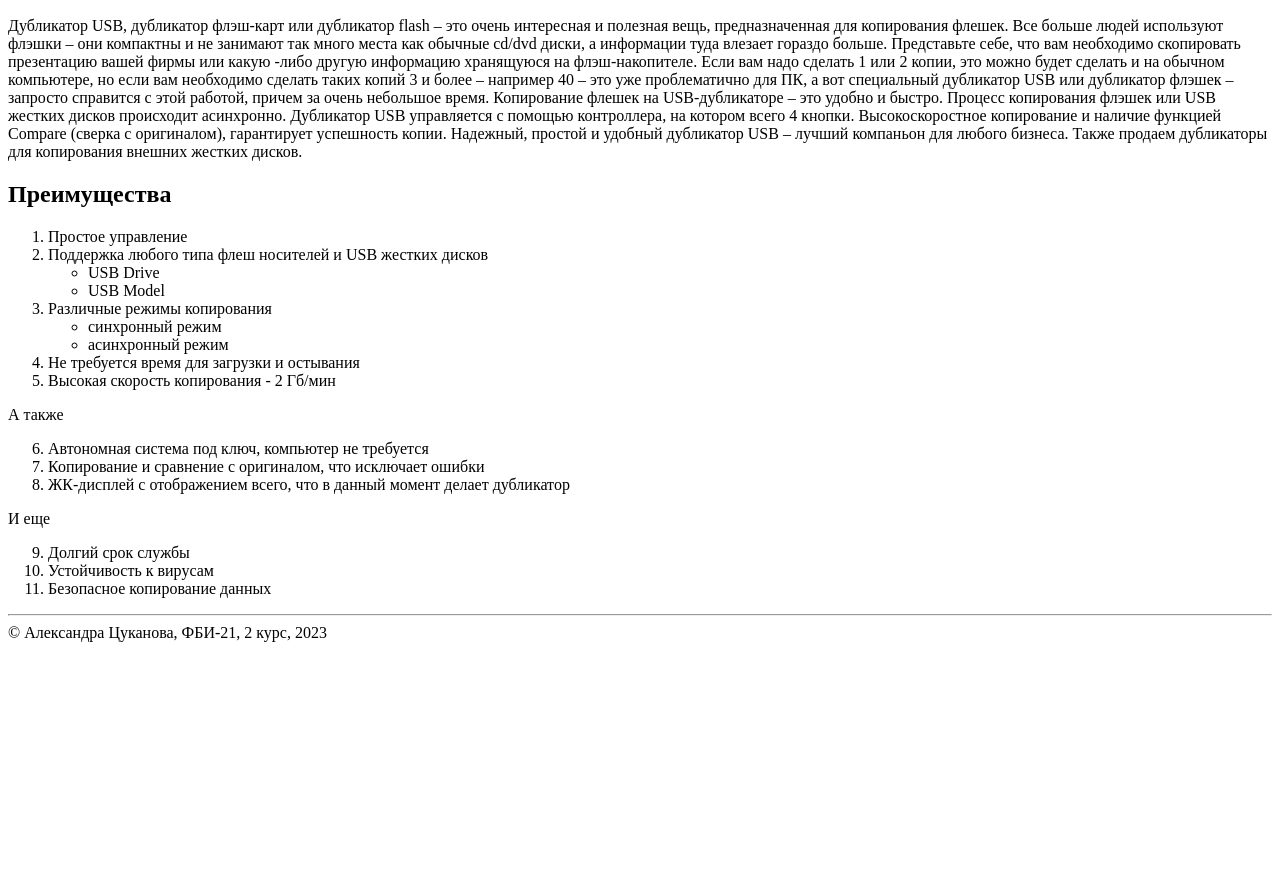
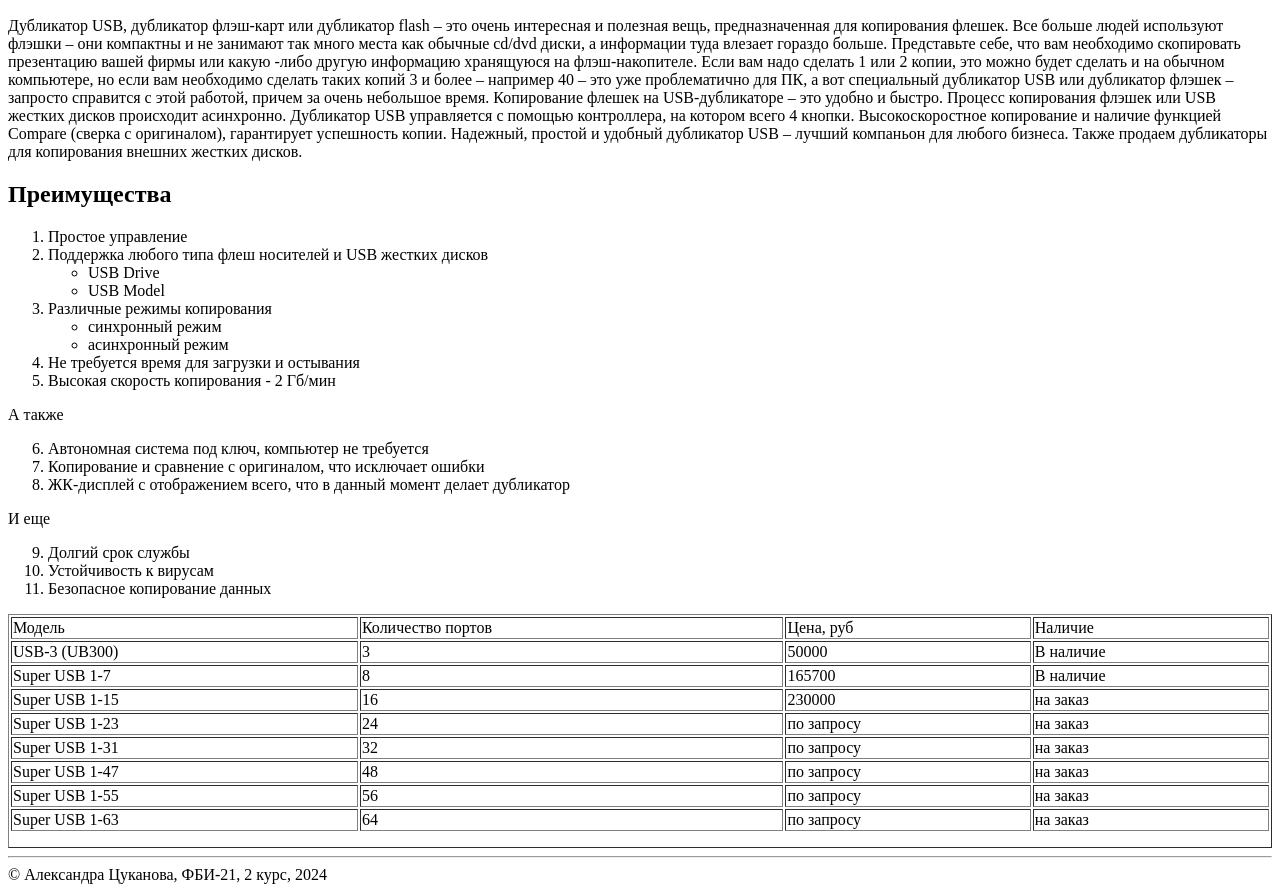
Before and after one commit to SashaSavchi/web-labs-1, a plain HTML site: page lab2/usb.html in a window 1280 px wide. Shown: the part 146-1038 px from the top of the page. Before the commit the page ends 800 px from the top, so only its background shows below. Drawn offline with Linux system fonts and the light colour scheme.

Commit message:
Модели дубликаторов

```diff
--- a/lab2/usb.html
+++ b/lab2/usb.html
@@ -67,11 +67,75 @@
                 <li>Устойчивость к вирусам</li>
                 <li>Безопасное копирование данных</li>
             </ol>
+
+        <table border="1" width="100%">
+            <tr>
+                <td>Модель</td>
+                <td>Количество портов</td>
+                <td>Цена, руб</td>
+                <td>Наличие</td>
+            </tr>
+            <tr>
+                <td>USB-3 (UB300)</td>
+                <td>3</td>
+                <td>50000</td>
+                <td>В наличие</td>
+            </tr>
+            <tr>
+                <td>Super USB 1-7</td>
+                <td>8</td>
+                <td>165700</td>
+                <td>В наличие</td>
+            </tr>
+            <tr>
+                <td>Super USB 1-15</td>
+                <td>16</td>
+                <td>230000</td>
+                <td>на заказ</td>
+            </tr>
+            <tr>
+                <td>Super USB 1-23</td>
+                <td>24</td>
+                <td>по запросу</td>
+                <td>на заказ</td>
+            </tr>
+            <tr>
+                <td>Super USB 1-31</td>
+                <td>32</td>
+                <td>по запросу</td>
+                <td>на заказ</td>
+            </tr>
+            <tr>
+                <td>Super USB 1-47</td>
+                <td>48</td>
+                <td>по запросу</td>
+                <td>на заказ</td>
+            </tr>
+            <tr>
+                <td>Super USB 1-55</td>
+                <td>56</td>
+                <td>по запросу</td>
+                <td>на заказ</td>
+            </tr>
+            <tr>
+                <td>Super USB 1-63</td>
+                <td>64</td>
+                <td>по запросу</td>
+                <td>на заказ</td>
+            </tr>
+            <tr></tr>
+            <tr></tr>
+            <tr></tr>
+            <tr></tr>
+            <tr></tr>
+            <tr></tr>
+            <tr></tr>
+        </table>
         </main>
 
         <footer>
             <hr>
-            &copy; Александра Цуканова, ФБИ-21, 2 курс, 2023
+            &copy; Александра Цуканова, ФБИ-21, 2 курс, 2024
         </footer>
     </body>
     </html>
```
